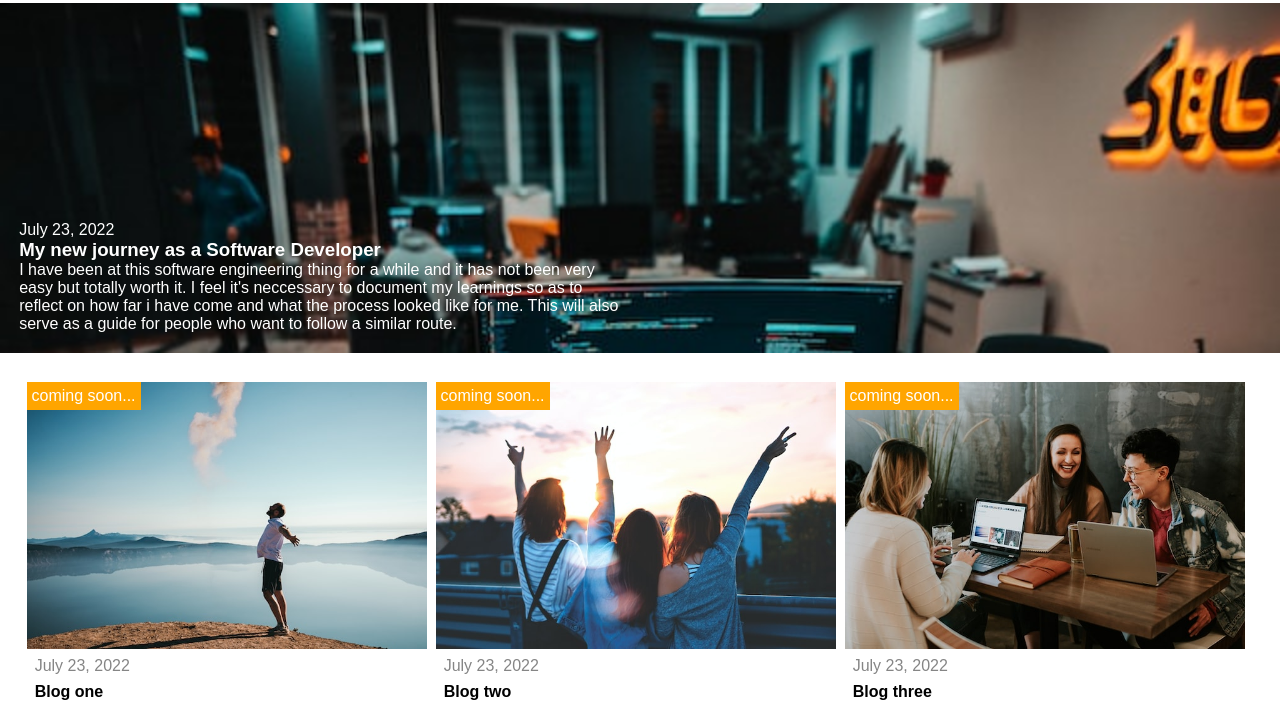
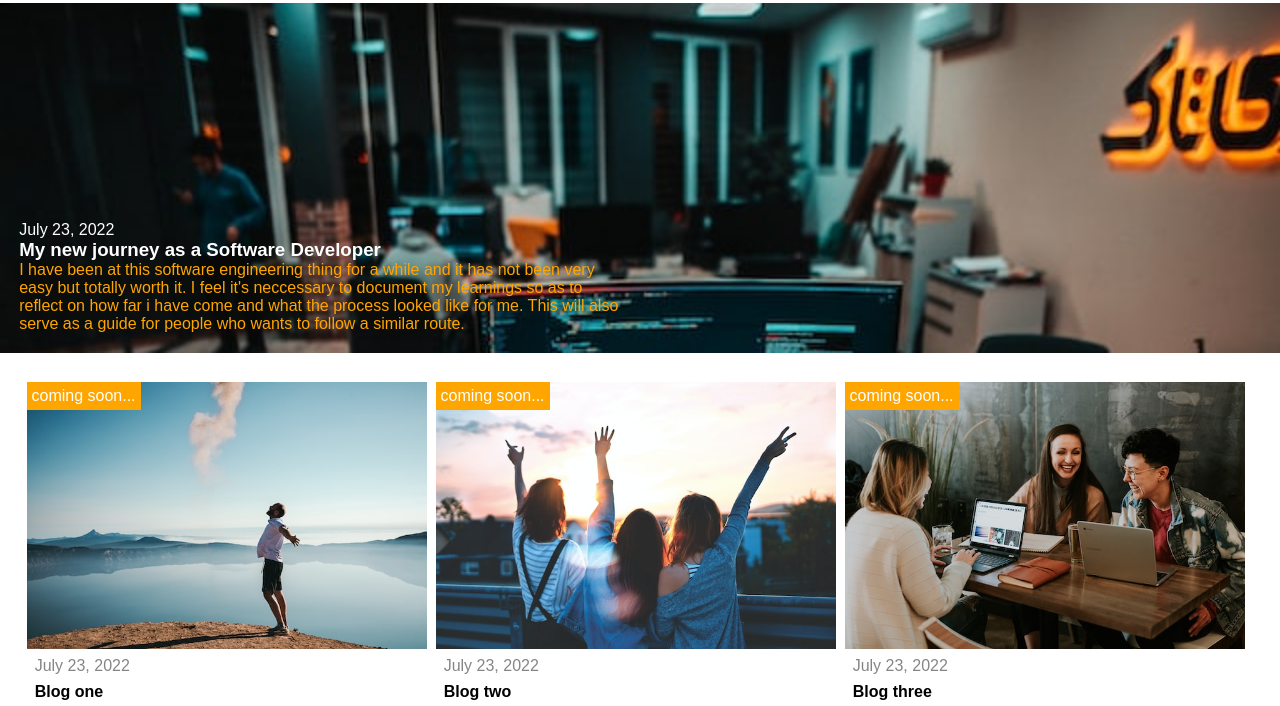
Before and after one commit to ola9292/learning-journal, a plain HTML site: page index.html in a window 1280 px wide. Shown: the part 65-771 px from the top of the page. Drawn offline with Linux system fonts and the light colour scheme.

Commit message:
Add files via upload

```diff
--- a/index.html
+++ b/index.html
@@ -22,8 +22,7 @@
             <p class="intro-text">I have been at this software engineering thing for a while and it has not been
                 very easy but totally worth it. I feel it's neccessary to document my learnings so as to reflect
                 on how far i have come and what the process looked like for me.
-                This will also serve as a guide for people who want to follow a similar route.
-            </table></table>
+                This will also serve as a guide for people who wants to follow a similar route.
                 </p>
         </div>
 
--- a/style.css
+++ b/style.css
@@ -44,6 +44,9 @@ li,a{
     background-repeat: no-repeat;
     background-size: cover;
     color: #fff;
+}
+.intro-text{
+    color: orange;
 }
 .intro-date,.intro-header,.intro-text{
     padding: 0;
```
